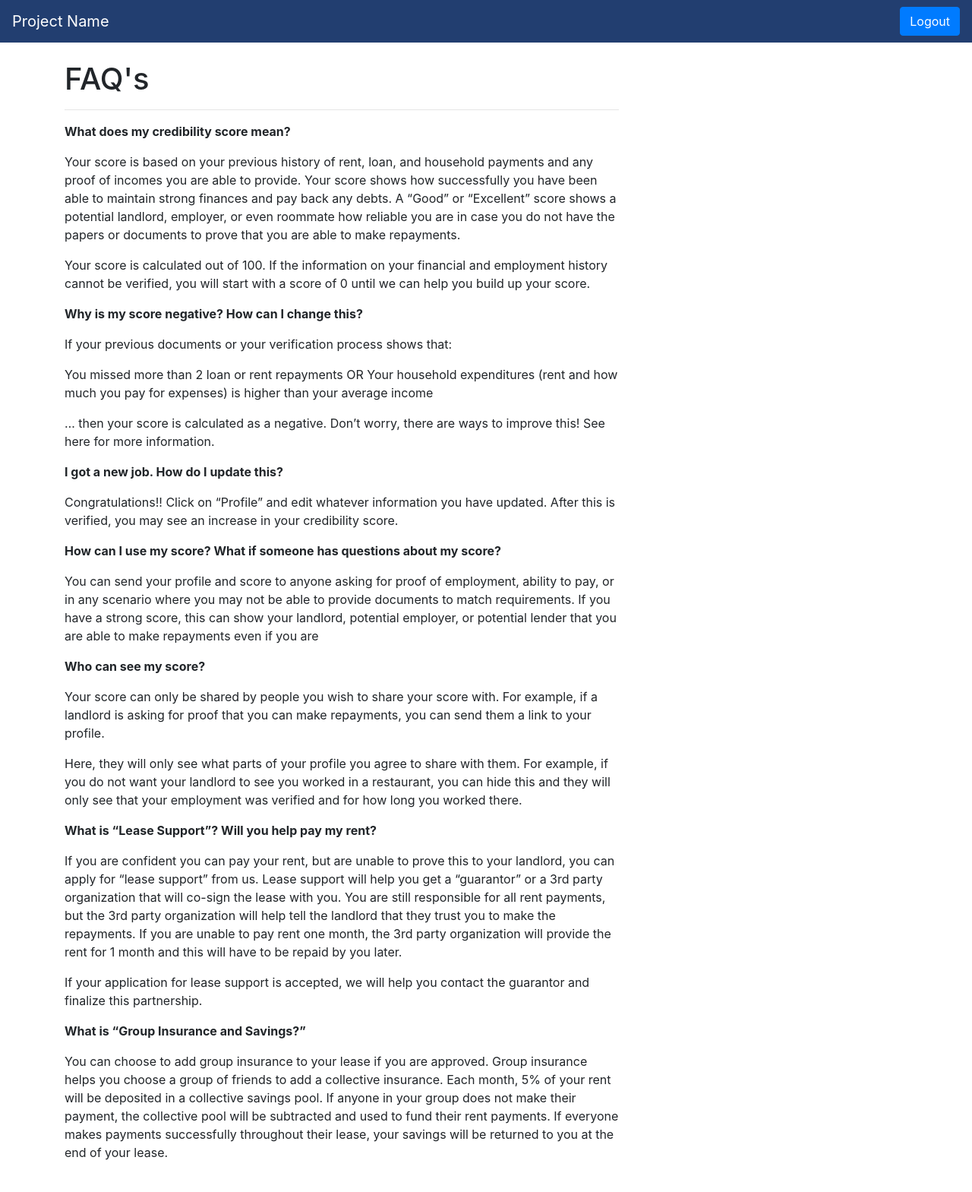
After one commit to GUVHacks/GUVHacksProject, a Django app: page /faq/ in a window 1280 px wide. The commit adds this page. Shown: the whole page at 76% size. Run offline with Django 3.2, Linux system fonts and the light colour scheme; the visitor is signed in with stand-in values (Sample User, id 1); some libraries are stand-ins or nearby versions.

Commit message:
Profile, financials, and help pages

```diff
--- a/core/models.py
+++ b/core/models.py
@@ -41,6 +41,8 @@ class Identification(models.Model):
 
 
 class FinancialInfo(models.Model):
+	account = models.ForeignKey(Account)
+
 	monthly_income = models.DecimalField(decimal_places=2, max_digits=12, default=0)
 	housing_expense = models.DecimalField(decimal_places=2, max_digits=12, default=0)
 
--- a/core/templates/core/base/base.html
+++ b/core/templates/core/base/base.html
@@ -37,6 +37,8 @@
             </div>
         </div>
 
+        <br>
+
         <!-- JavaScript -->
         <!-- Placed at the end of the document so the pages load faster -->
 
--- /dev/null
+++ b/core/templates/core/faq.html
@@ -0,0 +1,43 @@
+{% extends 'core/base/base.html' %}
+
+{% block content %}
+
+<h1>FAQ's</h1>
+<hr>
+
+<p><b>What does my credibility score mean?</b></p>
+<p>Your score is based on your previous history of rent, loan, and household payments and any proof of incomes you are able to provide. Your score shows how successfully you have been able to maintain strong finances and pay back any debts. A “Good” or “Excellent” score shows a potential landlord, employer, or even roommate how reliable you are in case you do not have the papers or documents to prove that you are able to make repayments. </p>
+
+<p>Your score is calculated out of 100. If the information on your financial and employment history cannot be verified, you will start with a score of 0 until we can help you build up your score.</p>
+
+<p><b>Why is my score negative? How can I change this?</b></p>
+
+<p>If your previous documents or your verification process shows that:</p>
+
+<p>You missed more than 2 loan or rent repayments OR
+Your household expenditures (rent and how much you pay for expenses) is higher than your average income</p>
+
+<p>… then your score is calculated as a negative. Don’t worry, there are ways to improve this! See here for more information.</p>
+
+<p><b>I got a new job. How do I update this?</b></p>
+<p>Congratulations!! Click on “Profile” and edit whatever information you have updated. After this is verified, you may see an increase in your credibility score.</p>
+
+<p><b>How can I use my score? What if someone has questions about my score?</b></p>
+<p>You can send your profile and score to anyone asking for proof of employment, ability to pay, or in any scenario where you may not be able to provide documents to match requirements. If you have a strong score, this can show your landlord, potential employer, or potential lender that you are able to make repayments even if you are </p>
+
+<p><b>Who can see my score?</b></p>
+<p>Your score can only be shared by people you wish to share your score with. For example, if a landlord is asking for proof that you can make repayments, you can send them a link to your profile. </p>
+
+<p>Here, they will only see what parts of your profile you agree to share with them. For example, if you do not want your landlord to see you worked in a restaurant, you can hide this and they will only see that your employment was verified and for how long you worked there.</p>
+
+<p><b>What is “Lease Support”? Will you help pay my rent?</b></p>
+<p>If you are confident you can pay your rent, but are unable to prove this to your landlord, you can apply for “lease support” from us. Lease support will help you get a “guarantor” or a 3rd party organization that will co-sign the lease with you. You are still responsible for all rent payments, but the 3rd party organization will help tell the landlord that they trust you to make the repayments. If you are unable to pay rent one month, the 3rd party organization will provide the rent for 1 month and this will have to be repaid by you later.</p>
+
+<p>If your application for lease support is accepted, we will help you contact the guarantor and finalize this partnership.</p>
+
+<p><b>What is “Group Insurance and Savings?”</b></p>
+<p>You can choose to add group insurance to your lease if you are approved. Group insurance helps you choose a group of friends to add a collective insurance. Each month, 5% of your rent will be deposited in a collective savings pool. If anyone in your group does not make their payment, the collective pool will be subtracted and used to fund their rent payments. If everyone makes payments successfully throughout their lease, your savings will be returned to you at the end of your lease.</p>
+
+
+
+{% endblock %}
--- a/core/templates/core/index.html
+++ b/core/templates/core/index.html
@@ -5,9 +5,9 @@
 <h1>Welcome {{ user.account.name }}!</h1>
 <hr>
 
-<h3><a href="#">Profile</a></h3>
-<h3><a href="#">Financials</a></h3>
-<h3><a href="#">Help</a></h3>
+<h3><a href="{% url 'profile' %}">Profile</a></h3>
+<h3><a href="{% url 'financials' %}">Financials</a></h3>
+<h3><a href="{% url 'faq' %}">Help</a></h3>
 
 <hr>
 
--- a/core/urls.py
+++ b/core/urls.py
@@ -2,6 +2,7 @@ from django.conf.urls import url
 from django.contrib import admin
 from core import views
 from django.contrib.auth import views as auth_views
+from .views import EditPersonalInfoView, EditFinancialInfoView
 
 urlpatterns = [
     url(r'^$', views.index, name='index'),
@@ -10,4 +11,9 @@ urlpatterns = [
     url(r'^logout/$', views.logout, name='logout'),
     url(r'^account-setup/$', views.account_setup, name='account-setup'),
     url(r'^history/$', views.history, name='history'),
+    url(r'^profile/$', views.profile, name='profile'),
+    url(r'^financials/$', views.financials, name='financials'),
+    url(r'^faq/$', views.faq, name='faq'),
+    url(r'^edit-profile/', EditPersonalInfoView.as_view(), name="edit_profile"),
+    url(r'^edit-financials/', EditFinancialInfoView.as_view(), name="edit-financials"),
 ]
--- a/core/views.py
+++ b/core/views.py
@@ -1,12 +1,13 @@
 # -*- coding: utf-8 -*-
 from __future__ import unicode_literals
 
-from django.shortcuts import render, redirect
+from django.shortcuts import render, redirect, reverse
 from django.contrib.auth import authenticate
 from django.contrib.auth import login as auth_login
 from django.contrib.auth import logout as auth_logout
 from django.contrib.auth.decorators import login_required
 from django.contrib import messages
+from django.views.generic import UpdateView
 
 from core.forms import *
 from core.models import *
@@ -141,6 +142,84 @@ def history(request):
 
 
 @login_required(login_url='login')
+def profile(request):
+
+	profile = request.user.account
+
+	context = {'profile': profile}
+	return render(request, 'core/profile.html', context)
+
+
+class EditPersonalInfoView(UpdateView):
+    model = Account
+    form_class = AccountForm
+    template_name = "core/edit-profile.html"
+
+    def get_object(self, *args, **kwargs):
+        user = self.request.user
+
+        return user.account
+
+    def get_success_url(self, *args, **kwargs):
+        return reverse('profile')
+
+
+
+@login_required(login_url='login')
+def financials(request):
+
+	employment_form = EmploymentForm()
+	financials = FinancialInfo.objects.get(account=request.user.account)
+	account = request.user.account
+	context = {'account': account,
+			   'financials': financials,
+			   'employment_form': employment_form}
+
+
+	if request.method == 'POST':
+		action = request.POST.get('action')
+		print(action)
+		if action == 'add_employment':
+			form = EmploymentForm(request.POST)
+			if form.is_valid():
+				employment = form.save(commit=False)
+				employment.account = request.user.account
+				employment.save()
+				messages.add_message(request, messages.SUCCESS, 'Employment Added')
+			else:
+				print(form.errors)
+				messages.add_message(request, messages.ERROR, 'Invalid form')
+		elif action == 'delete_employment':
+			pk = request.POST.get('pk')
+			employment = Employment.objects.get(pk=pk)
+			employment.delete()
+
+	return render(request, 'core/financials.html', context)
+
+
+class EditFinancialInfoView(UpdateView):
+    model = FinancialInfo
+    form_class = FinancialInfoForm
+    template_name = "core/edit-financials.html"
+
+    def get_object(self, *args, **kwargs):
+        user = self.request.user
+        financials = FinancialInfo.objects.get(account=user.account)
+
+        return financials
+
+    def get_success_url(self, *args, **kwargs):
+        return reverse('financials')
+
+
+
+@login_required(login_url='login')
+def faq(request):
+	context = {}
+	return render(request, 'core/faq.html', context)
+
+
+@login_required(login_url='login')
 def logout(request):
     auth_logout(request)
     messages.add_message(request, messages.SUCCESS, 'Logged out successfully.')
```
Also changed, not shown: core/templates/core/edit-financials.html (added, +15 -0 lines), core/templates/core/edit-profile.html (added, +15 -0 lines), core/templates/core/financials.html (added, +95 -0 lines), core/templates/core/profile.html (added, +19 -0 lines), core/migrations/0010_financialinfo_account.py (added).
